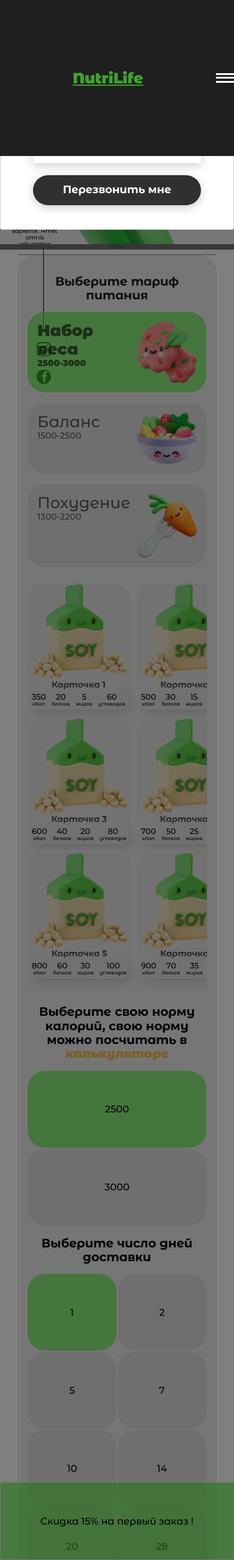
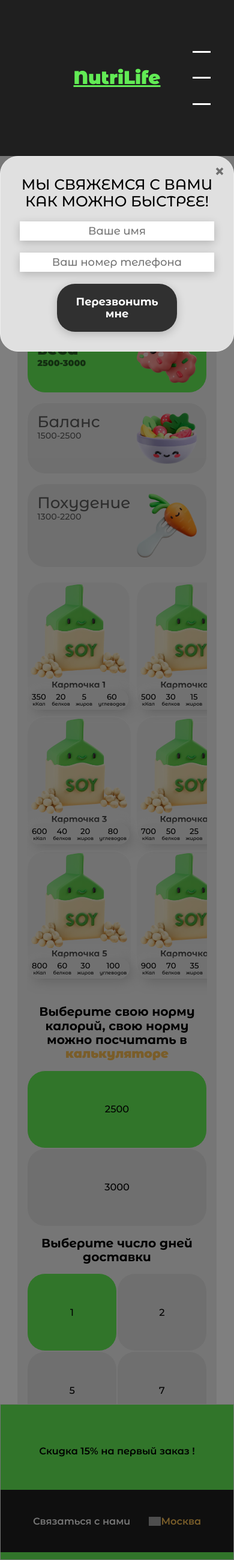
Before and after one commit to PixelShino/FoodSite, a PHP site: page /index.html in a window 390 px wide. Shown: the whole page at 60% size. Run offline with PHP 8.4, Linux system fonts and the light colour scheme; grey boxes are pictures that could not be loaded.

Commit message:
fix : burger меню
-начал переносить стили в _variables.scss
-добавлен модуль запрета скролла страницы
-теперь на мобильных устройствах часть кнопок переезжает в нижнее меню

```diff
--- /dev/null
+++ b/Styles/_variables.scss
@@ -0,0 +1,3 @@
+.no-scroll {
+  overflow: hidden;
+}
--- /dev/null
+++ b/Styles/bottom-menu.scss
@@ -0,0 +1,93 @@
+@import 'mixin';
+@import 'mediaMixin';
+
+.bottom__menu {
+  display: flex;
+  align-self: flex-end;
+  margin-top: auto;
+  justify-content: center;
+  text-align: center;
+  align-items: center;
+  width: 100%;
+  height: 100%;
+  @include BTNmedium;
+  @include fluid-text(24, 16);
+  position: relative;
+  background-color: $green;
+  @include no-border-radius();
+  animation: fadeInUp 1.5s forwards;
+  /* Фиксируем элемент внизу экрана */
+  position: fixed;
+  bottom: 0;
+  left: 0;
+  right: 0;
+  width: 100%;
+  height: 5vh;
+  z-index: 1000;
+  flex-direction: column;
+  @include respond-to(mobile) {
+    height: 10vh;
+    padding: 0;
+  }
+  &-promo,
+  &-btns {
+    display: flex;
+    justify-content: center;
+    align-items: center;
+    @include fluid-text(24, 16);
+    width: 100%;
+    max-width: 100%;
+    height: 5vh;
+  }
+  &-promo {
+    font-weight: 600;
+  }
+  &-btns {
+    display: none;
+    flex: 0 0 40%;
+    height: 100%;
+    margin: 0;
+    padding: 0;
+    background-color: $black;
+
+    @include respond-to(mobile) {
+      display: flex;
+    }
+    button {
+      // @include BTN;
+      margin-left: 1vw;
+      margin-right: 1vw;
+      max-height: 10vw;
+      margin: 0;
+      padding: 4vw;
+
+      background-color: $black;
+      color: $white;
+
+      display: flex;
+      justify-content: center;
+      align-items: center;
+      text-align: center;
+
+      @include fluid-text(24, 16);
+      font-weight: 600;
+      img {
+        background-color: $orange;
+      }
+    }
+  }
+  button:nth-child(2) {
+    color: $orange;
+  }
+
+  @keyframes fadeInUp {
+    0% {
+      opacity: 0;
+      transform: translateY(-20px);
+    }
+    100% {
+      opacity: 1;
+      transform: translateY(0px);
+    }
+  }
+}
--- a/Styles/header.scss
+++ b/Styles/header.scss
@@ -13,15 +13,21 @@
     position: sticky;
     top: 0;
     z-index: 10000;
-    height: 10vh;
+    --header-height: 10vh;
+    height: var(--header-height);
     padding: 0;
   }
   .header__top-block {
     display: flex;
     justify-content: space-around;
     min-width: 100%;
+    max-width: 100%;
+    height: 100%;
 
     color: #ffffff;
+    @include respond-to(tablet) {
+      flex-wrap: wrap;
+    }
     @include respond-to(mobile) {
       height: 100%;
       justify-content: space-around;
@@ -42,6 +48,7 @@
         text-decoration: underline;
         color: $green;
         @include respond-to(mobile) {
+          @include fluid-text(60, 30);
         }
       }
     }
@@ -73,13 +80,17 @@
     .header__burger {
       display: none;
       @include respond-to(mobile) {
+        position: absolute;
         display: flex;
         flex-direction: column;
         justify-content: space-around;
         align-items: center;
+
+        right: 10vw;
         width: 30px;
-        height: 20px;
+        height: 50%;
         cursor: pointer;
+        // margin-right: 10vw;
         .header__burger-line {
           width: 100%;
           height: 3px;
@@ -112,6 +123,9 @@
       align-items: center;
 
       max-width: 80%;
+      @include respond-to(mobile) {
+        display: none;
+      }
       .header__link {
         display: flex;
         align-items: center;
@@ -127,34 +141,69 @@
   }
 }
 
-.burger__content {
-  display: none;
+.burger {
+  &__content {
+    display: block; // Change to block instead of none
     position: fixed;
-  top: 0;
-  left: 0;
-  right: 0;
-  bottom: 0;
+    inset: 0;
     flex-direction: column;
-  background-color: #fff;
+    background-color: #000000b7;
     z-index: 1000;
+    opacity: 0;
+    visibility: hidden;
+    transform: translateX(-100%); // Start position off-screen to the left
+    transition:
+      opacity 0.3s ease,
+      visibility 0.3s ease,
+      transform 0.3s ease; // Add transform to transitions
+    top: var(--header-height);
+    overflow: scroll;
 
     &.active {
       display: flex;
+      opacity: 1;
+      visibility: visible;
+      transform: translateX(0); // End position at original location
+      height: 100%;
 
       .burger__links {
-      height: 100vh;
-      width: 100vw;
-      color: black;
         display: flex;
+        position: relative; // Changed from absolute to relative
         flex-direction: column;
         align-items: center;
         justify-content: center;
+        // width: 100%;
+        // height: 100vh;
+        // padding-top: 20vh;
+        color: black;
+        overflow: scroll;
+        // height: 100%;
+        // flex-wrap: wrap;
+        @include container;
+
         .burger__link {
           color: black;
-        width: 200px;
-        height: 200px;
+
           background-color: #ac8282;
+
+          display: flex;
+          align-items: center;
+          justify-content: center;
+          text-decoration: none;
+          transition: background-color 0.3s ease;
+          @include BTN;
+          text-align: center;
+
+          width: 70vw;
+          margin: 1rem;
+          min-height: none;
+          height: 10vh;
+
+          // &:hover {
+          //   background-color: darken(#ac8282, 10%);
+          // }
         }
       }
     }
   }
+}
--- a/Styles/mixin.scss
+++ b/Styles/mixin.scss
@@ -85,14 +85,14 @@
   margin-right: auto;
 }
 
-$orange: #ffa500a2; // bright
+$orange: #f5bc53; // bright
 $white: #eeeeee;
 $light: #8b8b8b; // light
 $medium: #6e6e6e; // medium
 $medium-dark: #515151; // dark
 $dark: #3e3e3e; // dark
 $black: #1f1f1f;
-$green: #54ed39a2;
+$green: #62eb55;
 $half-green: #54ed3968; // Определение миксина для запрета выделения
 @mixin no-select {
   user-drag: none;
--- a/Styles/modal.scss
+++ b/Styles/modal.scss
@@ -11,18 +11,21 @@
   background-color: rgba(0, 0, 0, 0.5);
 
   .modal__dialog {
-    max-width: 500px;
-    margin: 40px auto;
+    display: flex;
 
+    justify-content: center;
+    align-items: center;
     .modal__content {
       position: relative;
       width: 100%;
       padding: 40px;
-      background-color: #fff;
+      // background-color: #fff;
       border: 1px solid rgba(0, 0, 0, 0.2);
       border-radius: 4px;
       max-height: 80vh;
       overflow-y: auto;
+      margin-top: 10vh; // высота шапки
+      @include BTN;
 
       form {
         .modal__close {
@@ -40,15 +43,15 @@
 
         .modal__title {
           text-align: center;
-          font-size: 22px;
+          @include fluid-text(40, 24);
           text-transform: uppercase;
         }
 
         .modal__input {
           display: block;
           margin: 20px auto;
-          width: 280px;
-          height: 50px;
+          width: 100%;
+          height: 2rem;
           background: #fff;
           box-shadow: 0 4px 15px rgba(0, 0, 0, 0.2);
           border: none;
@@ -59,9 +62,14 @@
         }
 
         .btn {
-          display: block;
-          width: 280px;
+          display: flex;
+          min-width: 200px;
+          width: 30%;
           margin: 0 auto;
+          justify-content: center;
+          align-items: center;
+          text-align: center;
+          height: 5rem;
         }
       }
     }
--- a/Styles/styles.scss
+++ b/Styles/styles.scss
@@ -1,7 +1,8 @@
 @use 'old';
 @use 'reset';
 @use 'mixin';
-
+@use '_variables';
+@use 'bottom-menu.scss';
 @use 'btn';
 @use 'header';
 @use 'tabs';
@@ -13,6 +14,7 @@
 @use 'footer';
 @use 'sidepanel';
 @use 'modal';
+
 // @use 'mediaMixin';
 
 // * {
--- a/Styles/tabs.scss
+++ b/Styles/tabs.scss
@@ -673,43 +673,6 @@
   margin-right: 0;
 }
 
-.tabcontainer__bot-promo {
-  display: flex;
-  align-self: flex-end;
-  margin-top: auto;
-  justify-content: center;
-  text-align: center;
-  align-items: center;
-  width: 100%;
-  height: 100%;
-  @include BTNmedium;
-  @include fluid-text(24, 16);
-  position: relative;
-  background-color: $green;
-  @include no-border-radius();
-
-  /* Фиксируем элемент внизу экрана */
-  position: fixed;
-  bottom: 0;
-  left: 0;
-  right: 0;
-  width: 100%;
-  height: 5vh;
-  z-index: 1000;
-
-  @keyframes fadeInUp {
-    0% {
-      opacity: 0;
-      transform: translateY(-20px);
-    }
-    100% {
-      opacity: 1;
-      transform: translateY(0px);
-    }
-  }
-  animation: fadeInUp 1.5s forwards;
-}
-
 @include respond-to(desktop) {
 }
 @include respond-to(large-desktop) {
--- a/db.json
+++ b/db.json
@@ -90,6 +90,11 @@
       "id": "6e3c",
       "name": "mamp ",
       "phone": "test"
+    },
+    {
+      "id": "c901",
+      "name": "123",
+      "phone": "123"
     }
   ]
 }
--- a/dist/dist/styles.css
+++ b/dist/dist/styles.css
@@ -119,10 +119,106 @@ pre {
   font-size: 1em;
 }
 
+.no-scroll {
+  overflow: hidden;
+}
+
+.bottom__menu {
+  display: flex;
+  align-self: flex-end;
+  margin-top: auto;
+  justify-content: center;
+  text-align: center;
+  align-items: center;
+  width: 100%;
+  height: 100%;
+  border-radius: 30px;
+  border: #eeeeee solid 1px;
+  background: #e0e0e0;
+  height: 100%;
+  padding: 1rem;
+  font-size: clamp(1rem, 0.8269230769rem + 0.7692307692vw, 1.5rem);
+  position: relative;
+  background-color: #62eb55;
+  border-radius: 0;
+  animation: fadeInUp 1.5s forwards;
+  /* Фиксируем элемент внизу экрана */
+  position: fixed;
+  bottom: 0;
+  left: 0;
+  right: 0;
+  width: 100%;
+  height: 5vh;
+  z-index: 1000;
+  flex-direction: column;
+}
+@media (max-width: 425px) {
+  .bottom__menu {
+    height: 10vh;
+    padding: 0;
+  }
+}
+.bottom__menu-promo, .bottom__menu-btns {
+  display: flex;
+  justify-content: center;
+  align-items: center;
+  font-size: clamp(1rem, 0.8269230769rem + 0.7692307692vw, 1.5rem);
+  width: 100%;
+  max-width: 100%;
+  height: 5vh;
+}
+.bottom__menu-promo {
+  font-weight: 600;
+}
+.bottom__menu-btns {
+  display: none;
+  flex: 0 0 40%;
+  height: 100%;
+  margin: 0;
+  padding: 0;
+  background-color: #1f1f1f;
+}
+@media (max-width: 425px) {
+  .bottom__menu-btns {
+    display: flex;
+  }
+}
+.bottom__menu-btns button {
+  margin-left: 1vw;
+  margin-right: 1vw;
+  max-height: 10vw;
+  margin: 0;
+  padding: 4vw;
+  background-color: #1f1f1f;
+  color: #eeeeee;
+  display: flex;
+  justify-content: center;
+  align-items: center;
+  text-align: center;
+  font-size: clamp(1rem, 0.8269230769rem + 0.7692307692vw, 1.5rem);
+  font-weight: 600;
+}
+.bottom__menu-btns button img {
+  background-color: #f5bc53;
+}
+.bottom__menu button:nth-child(2) {
+  color: #f5bc53;
+}
+@keyframes fadeInUp {
+  0% {
+    opacity: 0;
+    transform: translateY(-20px);
+  }
+  100% {
+    opacity: 1;
+    transform: translateY(0px);
+  }
+}
+
 .btn {
   width: 10vw;
   height: 8vh;
-  color: rgba(255, 165, 0, 0.6352941176);
+  color: #f5bc53;
   display: flex;
   justify-content: center;
   align-items: center;
@@ -227,7 +323,8 @@ pre {
     position: sticky;
     top: 0;
     z-index: 10000;
-    height: 10vh;
+    --header-height: 10vh;
+    height: var(--header-height);
     padding: 0;
   }
 }
@@ -235,7 +332,14 @@ pre {
   display: flex;
   justify-content: space-around;
   min-width: 100%;
+  max-width: 100%;
+  height: 100%;
   color: #ffffff;
+}
+@media (max-width: 768px) {
+  .header .header__top-block {
+    flex-wrap: wrap;
+  }
 }
 @media (max-width: 425px) {
   .header .header__top-block {
@@ -256,7 +360,12 @@ pre {
   font-size: clamp(1.5rem, 0.7211538462rem + 3.4615384615vw, 3.75rem);
   font-weight: 900;
   text-decoration: underline;
-  color: rgba(84, 237, 57, 0.6352941176);
+  color: #62eb55;
+}
+@media (max-width: 425px) {
+  .header .header__top-block .header__logo .header__logo-text {
+    font-size: clamp(1.875rem, 1.2259615385rem + 2.8846153846vw, 3.75rem);
+  }
 }
 .header .header__top-block .header__links {
   display: flex;
@@ -291,12 +400,14 @@ pre {
 }
 @media (max-width: 425px) {
   .header .header__top-block .header__burger {
+    position: absolute;
     display: flex;
     flex-direction: column;
     justify-content: space-around;
     align-items: center;
+    right: 10vw;
     width: 30px;
-    height: 20px;
+    height: 50%;
     cursor: pointer;
   }
   .header .header__top-block .header__burger .header__burger-line {
@@ -897,7 +1037,7 @@ pre {
   max-height: 100%;
 }
 .container .tabcontainer .tabheader__items .tabheader__item_active {
-  background-color: rgba(84, 237, 57, 0.6352941176);
+  background-color: #62eb55;
 }
 .container .tabcontainer .tabheader__items .tabheader__item_active .tabheader__item--left .tabheader__item-title {
   transition: 0.1s all;
@@ -955,7 +1095,7 @@ pre {
 }
 .container .tabcontainer .tabcalories__choise-btn--active {
   transition: 0.3s all;
-  background-color: rgba(84, 237, 57, 0.6352941176);
+  background-color: #62eb55;
 }
 .container .tabcontainer .tabdays {
   order: 2;
@@ -1002,7 +1142,7 @@ pre {
 }
 .container .tabcontainer .tabdays__choise-btn--active {
   transition: 0.3s all;
-  background-color: rgba(84, 237, 57, 0.6352941176);
+  background-color: #62eb55;
 }
 .container .preview__life {
   font-weight: 700;
@@ -1014,45 +1154,6 @@ pre {
 
 .header__link:last-child {
   margin-right: 0;
-}
-
-.tabcontainer__bot-promo {
-  display: flex;
-  align-self: flex-end;
-  margin-top: auto;
-  justify-content: center;
-  text-align: center;
-  align-items: center;
-  width: 100%;
-  height: 100%;
-  border-radius: 30px;
-  border: #eeeeee solid 1px;
-  background: #e0e0e0;
-  height: 100%;
-  padding: 1rem;
-  font-size: clamp(1rem, 0.8269230769rem + 0.7692307692vw, 1.5rem);
-  position: relative;
-  background-color: rgba(84, 237, 57, 0.6352941176);
-  border-radius: 0;
-  /* Фиксируем элемент внизу экрана */
-  position: fixed;
-  bottom: 0;
-  left: 0;
-  right: 0;
-  width: 100%;
-  height: 5vh;
-  z-index: 1000;
-  animation: fadeInUp 1.5s forwards;
-}
-@keyframes fadeInUp {
-  0% {
-    opacity: 0;
-    transform: translateY(-20px);
-  }
-  100% {
-    opacity: 1;
-    transform: translateY(0px);
-  }
 }
 
 .offer {
@@ -1890,18 +1991,24 @@ pre {
   background-color: rgba(0, 0, 0, 0.5);
 }
 .modal .modal__dialog {
-  max-width: 500px;
-  margin: 40px auto;
+  display: flex;
+  justify-content: center;
+  align-items: center;
 }
 .modal .modal__dialog .modal__content {
   position: relative;
   width: 100%;
   padding: 40px;
-  background-color: #fff;
   border: 1px solid rgba(0, 0, 0, 0.2);
   border-radius: 4px;
   max-height: 80vh;
   overflow-y: auto;
+  margin-top: 10vh;
+  border-radius: 30px;
+  border: #eeeeee solid 1px;
+  background: #e0e0e0;
+  height: 100%;
+  padding: 2rem;
 }
 .modal .modal__dialog .modal__content form .modal__close {
   position: absolute;
@@ -1917,14 +2024,14 @@ pre {
 }
 .modal .modal__dialog .modal__content form .modal__title {
   text-align: center;
-  font-size: 22px;
+  font-size: clamp(1.5rem, 1.1538461538rem + 1.5384615385vw, 2.5rem);
   text-transform: uppercase;
 }
 .modal .modal__dialog .modal__content form .modal__input {
   display: block;
   margin: 20px auto;
-  width: 280px;
-  height: 50px;
+  width: 100%;
+  height: 2rem;
   background: #fff;
   box-shadow: 0 4px 15px rgba(0, 0, 0, 0.2);
   border: none;
@@ -1934,9 +2041,14 @@ pre {
   outline: 0;
 }
 .modal .modal__dialog .modal__content form .btn {
-  display: block;
-  width: 280px;
+  display: flex;
+  min-width: 200px;
+  width: 30%;
   margin: 0 auto;
+  justify-content: center;
+  align-items: center;
+  text-align: center;
+  height: 5rem;
 }
 
 .show {
--- a/index.html
+++ b/index.html
@@ -11,7 +11,7 @@
       <div class="header__top-block">
         <div class="header__logo">
           <!-- <img src="./img/icon/logo-removebg-preview.png" alt="Логотип" /> -->
-          <div class="header__logo-text">NutriLife</div>
+          <div data-modal class="header__logo-text">NutriLife</div>
         </div>
         <nav class="header__links">
           <button data-modal class="header__link">Связаться с нами</button>
@@ -39,6 +39,7 @@
             />Москва</a
           >
         </nav>
+      </div>
       <div class="burger__content">
         <nav class="burger__links">
           <a href="#" class="burger__link">Меню и тарифы</a>
@@ -46,16 +47,8 @@
           <a href="#" class="burger__link">Как работает</a>
           <a href="#" class="burger__link">О компании</a>
           <a href="#" class="burger__link">Вопросы</a>
-            <a href="#" class="burger__link"
-              ><img
-                width="20"
-                height="20"
-                src="https://img.icons8.com/ios/50/marker--v1.png"
-                alt="marker--v1"
-              />Москва</a
-            >
+          <a href="#" class="burger__link">Авторизация</a>
         </nav>
-        </div>
       </div>
     </header>
     <main class="main">
@@ -1909,7 +1902,22 @@
         </div>
       </div>
     </div>
-    <div class="tabcontainer__bot-promo">Скидка 15% на первый заказ !</div>
+    <div class="bottom__menu">
+      <div class="bottom__menu-promo">Скидка 15% на первый заказ !</div>
+      <div class="bottom__menu-btns">
+        <button data-modal="" class="bottom__menu-btns-btn">
+          Связаться с нами
+        </button>
+        <button class="bottom__menu-btns-btn">
+          <img
+            width="20"
+            height="20"
+            src="https://img.icons8.com/ios/50/marker--v1.png"
+            alt="marker--v1"
+          />Москва
+        </button>
+      </div>
+    </div>
     <script type="module" src="./dist/dist/bundle.js"></script>
   </body>
 </html>
```
Also changed, not shown: other parts of dist/dist/styles.css (+52 -23 lines), js/modules/bodyNoScroll.js (added, +8 -0 lines), js/modules/burger.js (+7 -0 lines), js/modules/modal.js (+11 -7 lines), js/script.js (+3 -4 lines), dist/dist/bundle.js, 2 other files. Lines whose indentation alone changed are shown as unchanged.
